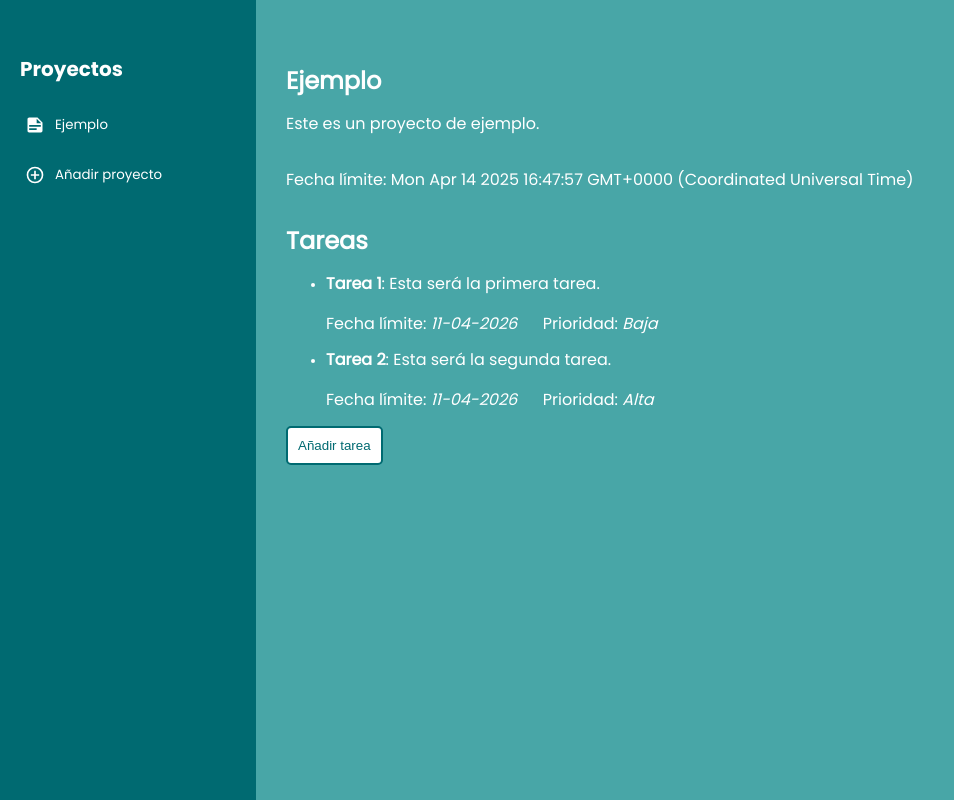
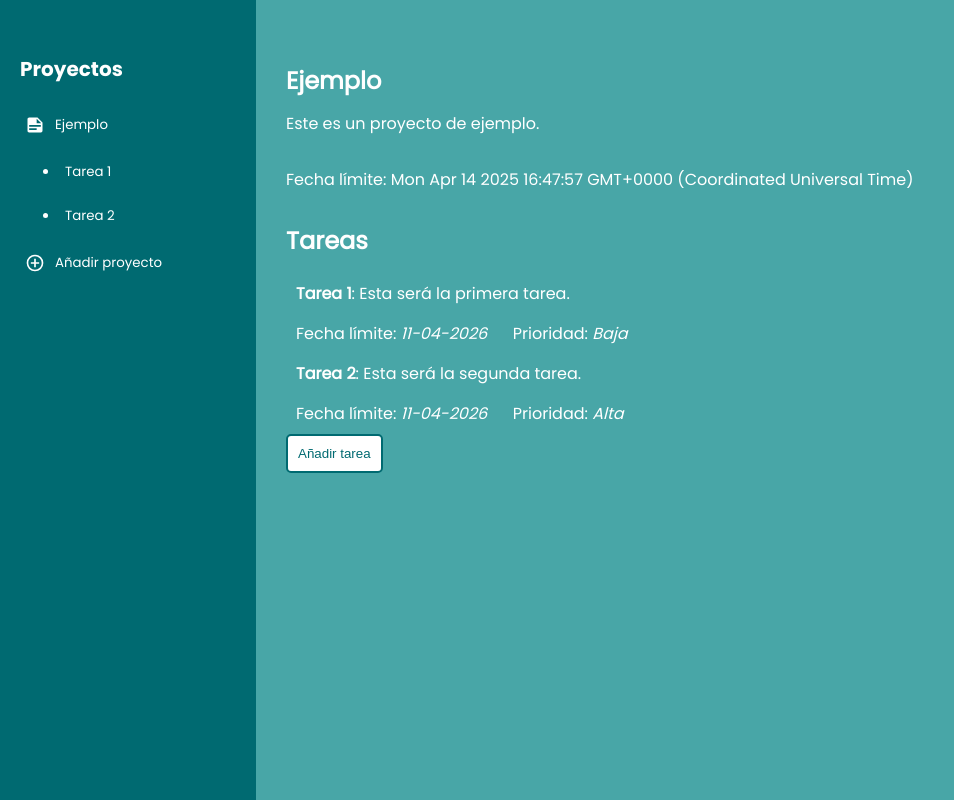
Before and after one commit to jesusfonser/todo-list, a website built with webpack: page src/template.html in a window 1280 px wide. Both pictures are taken after a click on the button "Ejemplo". Shown: the whole page, without its empty margins (0-954 px from the left). Built offline with nearby package versions, Linux system fonts and the light colour scheme.

Commit message:
Arregla bug y estiliza mejor listas de tareas
El bug permitía generar en menu listas con las mismas tareas haciendo click
en el proyecto.

```diff
--- a/src/dom.js
+++ b/src/dom.js
@@ -14,9 +14,19 @@ export function project2DOM(p){
     botonP.appendChild(icono);
     botonP.innerHTML += p.title;
     botonP.setAttribute("class", "butt-menu");
-    //Añadir eventListener para poner toda la info en display
-    botonP.addEventListener("click", () => displayProject(p));
-    menuProjects.appendChild(botonP);
+
+
+    const divProject = document.createElement("div");
+    divProject.setAttribute("class", "tareas-menu");
+    divProject.appendChild(botonP);
+
+    //EventListener para poner toda la info en display
+    botonP.addEventListener("click", () =>{
+        displayProject(p);
+        tasks2menu(p, divProject);
+    })
+
+    menuProjects.appendChild(divProject);
 
 }
 
@@ -31,13 +41,16 @@ function displayProject(q){
 //Aquí debería ir un bucle para meter todas las tareas del proyecto
 
     const ulTasksDisplay = document.createElement("ul");
+    ulTasksDisplay.setAttribute("class", "ul-tasks-display");
 
     q.toDos.forEach((x) =>{
         const task = document.createElement("li");
+        task.setAttribute("class", "task-display");
         const pTask = document.createElement("p");
 
         pTask.innerHTML = "<b>" + x.title + "</b>: " + x.description + "<br><br>Fecha límite: <i>" + x.dueDate + "</i> &nbsp;&nbsp;&nbsp;&nbsp;&nbsp;Prioridad: <i>" + x.priority +"</i>";
         task.appendChild(pTask);
+
         ulTasksDisplay.appendChild(task);
     })
 
@@ -55,6 +68,22 @@ function text2display(a, b){
     display.appendChild(toadd);
 }
 
-function startShowProj(){
+function tasks2menu(q, div){
 
+    const limpiaDivs = Array.from(document.querySelectorAll(".task-menu"));
+    limpiaDivs.forEach((x) => x.innerHTML = '');
+
+    const lista = document.createElement("ul");
+    lista.setAttribute("class", "task-menu");
+
+    q.toDos.forEach((x) => {
+        const li_tarea = document.createElement("li");
+        const button_tarea = document.createElement("button");
+
+        button_tarea.innerText=x.title;
+        button_tarea.setAttribute("class", "butt-menu");
+        li_tarea.appendChild(button_tarea);
+        lista.appendChild(li_tarea);
+    })
+    div.appendChild(lista);
 }
--- a/src/style.css
+++ b/src/style.css
@@ -26,13 +26,31 @@ body{
     grid-template-columns: 1fr 4fr;
     --color-menu: #006A71;
     --color-display: #48A6A7;
+    --color-low-priority: #8dcd8d;
+    --color-medium-priority: #FFF176;
+    --color-high-priority: rgb(187, 137, 137);
     width: 100vw;
     min-height: 100vh;
     margin: 0;
     font-family: 'poppinsregular';
 }
 
+.ul-tasks-display{
+    padding:0;
+}
 
+.task-display{
+    list-style: none;
+}
+
+ul{
+    margin: 0;
+}
+
+li>p{
+    margin: 0;
+    padding: 10px;
+}
 
 h1{
     margin-bottom: 40px;
@@ -63,6 +81,12 @@ img{
     color: var(--color-menu);
     border-radius: 5px;
     border: 2px solid var(--color-menu);
+}
+
+.addTask:hover{
+    color: #178c94;
+    border-color: #178c94;
+    cursor: pointer;
 }
 
 .butt-menu{
```
